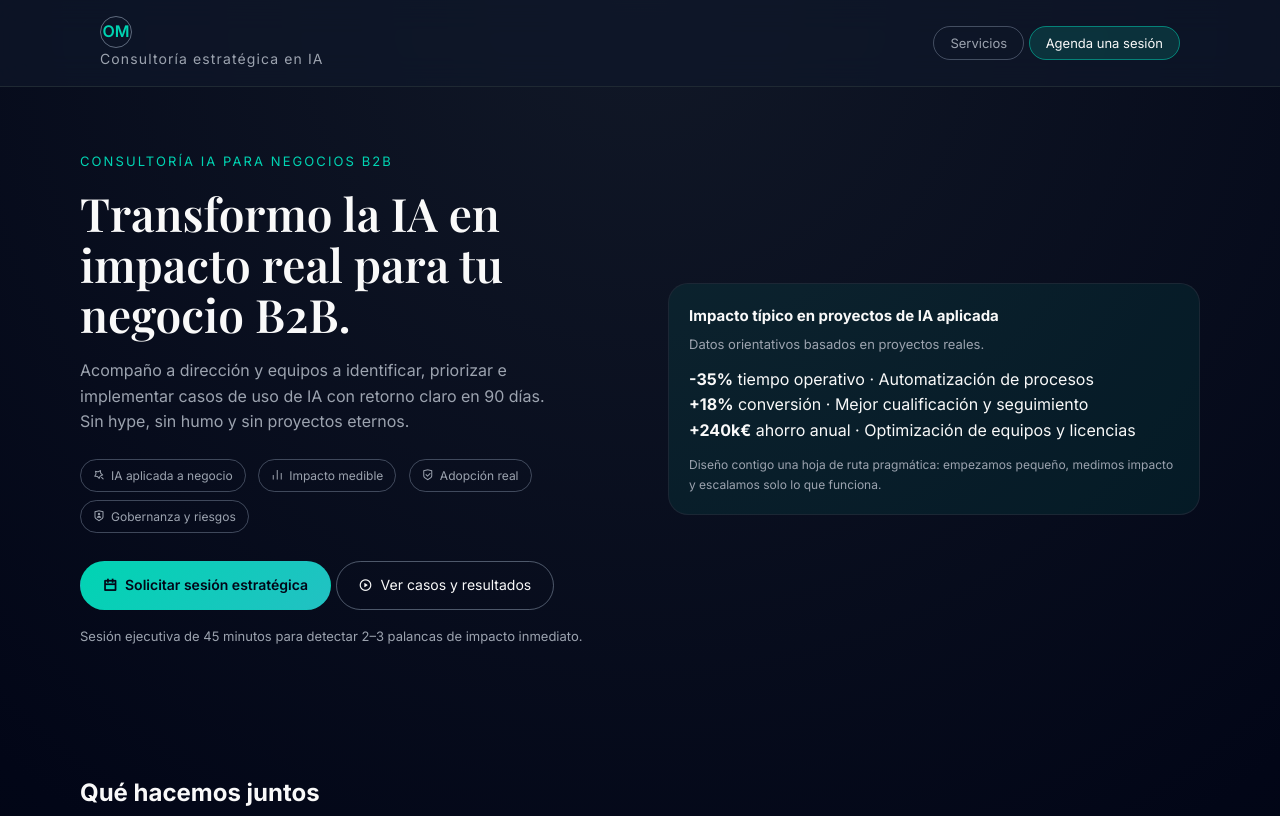
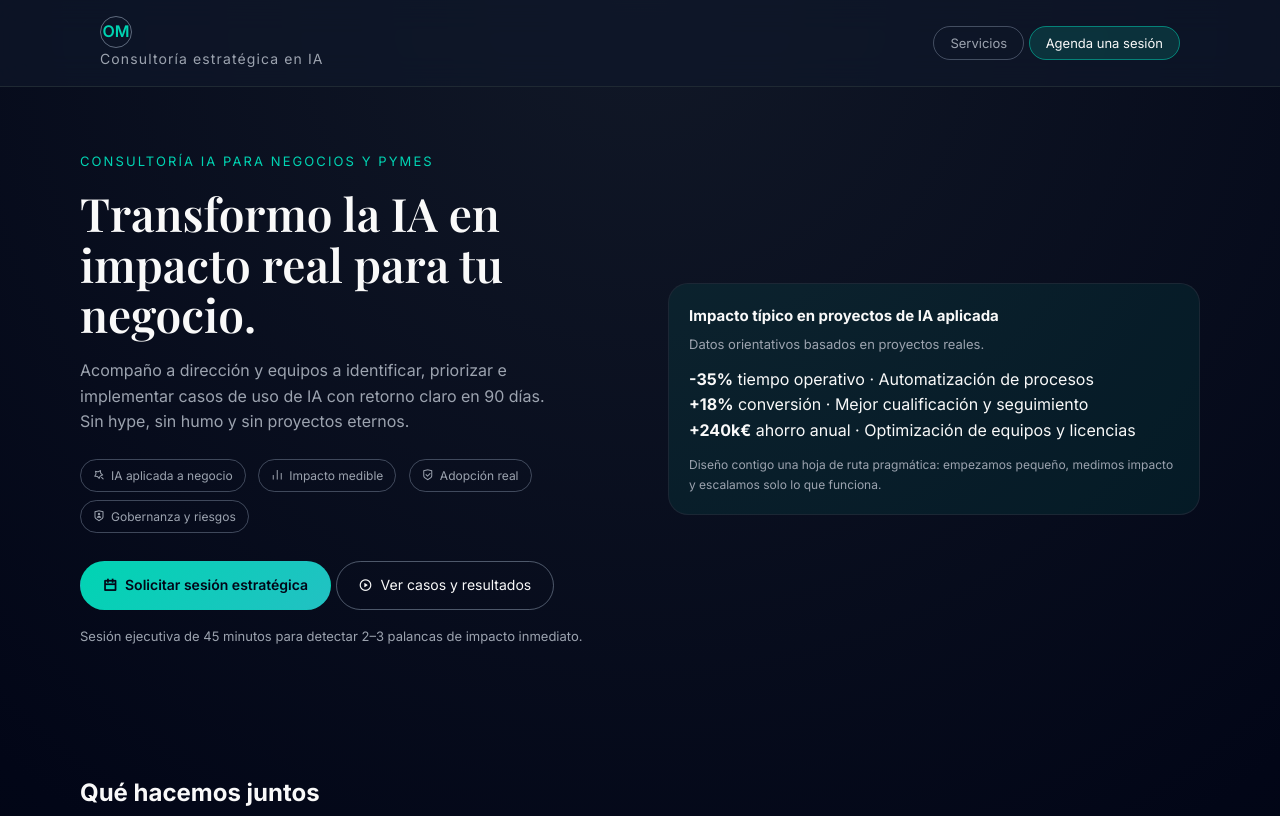
Before and after one commit to OscarMorelli78/ConsultorIA, a plain HTML site: page index.html in a window 1280 px wide. Shown: the top 816 px of the page. Drawn offline with nearby package versions, Linux system fonts and the light colour scheme.

Commit message:
Update hero section text for clarity and audience

```diff
--- a/index.html
+++ b/index.html
@@ -247,10 +247,10 @@
       <div class="section-inner hero-grid">
 
         <div>
-          <div class="eyebrow">Consultoría IA para negocios B2B</div>
+          <div class="eyebrow">Consultoría IA para negocios y Pymes</div>
 
           <h1 class="hero-title">
-            Transformo la IA en impacto real para tu negocio B2B.
+            Transformo la IA en impacto real para tu negocio.
           </h1>
 
           <p class="hero-subtitle">
```
